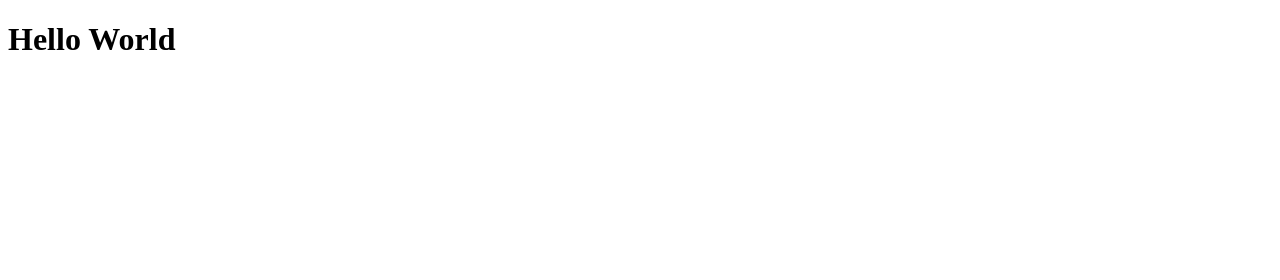
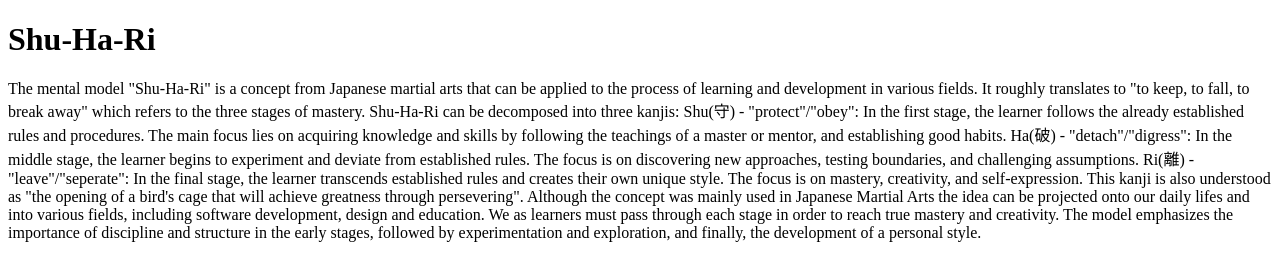
Before and after one commit to Challenger3010/dhbw-ka-pm.github.io, a plain HTML site: page index.html in a window 1280 px wide. Drawn offline with Linux system fonts and the light colour scheme.

Commit message:
Update index.html

```diff
--- a/index.html
+++ b/index.html
@@ -3,6 +3,15 @@
   <head>
   </head>
   <body>
-    <h1>Hello World</h1>
+    <h1>Shu-Ha-Ri</h1>
+    <p>The mental model "Shu-Ha-Ri" is a concept from Japanese martial arts that can be applied to the process of learning and development in various fields. It roughly translates to "to keep, to fall, to break away" which refers to the three stages of mastery. Shu-Ha-Ri can be decomposed into three kanjis:
+
+    Shu(守) - "protect"/"obey": In the first stage, the learner follows the already established rules and procedures. The main focus lies on acquiring knowledge and skills by following the teachings of a master or mentor, and establishing good habits.
+
+    Ha(破) - "detach"/"digress": In the middle stage, the learner begins to experiment and deviate from established rules. The focus is on discovering new approaches, testing boundaries, and challenging assumptions.
+
+    Ri(離) - "leave"/"seperate": In the final stage, the learner transcends established rules and creates their own unique style. The focus is on mastery, creativity, and self-expression. This kanji is also understood as "the opening of a bird's cage that will achieve greatness through persevering".
+
+Although the concept was mainly used in Japanese Martial Arts the idea can be projected onto our daily lifes and into various fields, including software development, design and education. We as learners must pass through each stage in order to reach true mastery and creativity. The model emphasizes the importance of discipline and structure in the early stages, followed by experimentation and exploration, and finally, the development of a personal style.</p>
   </body>
 </html>
```
